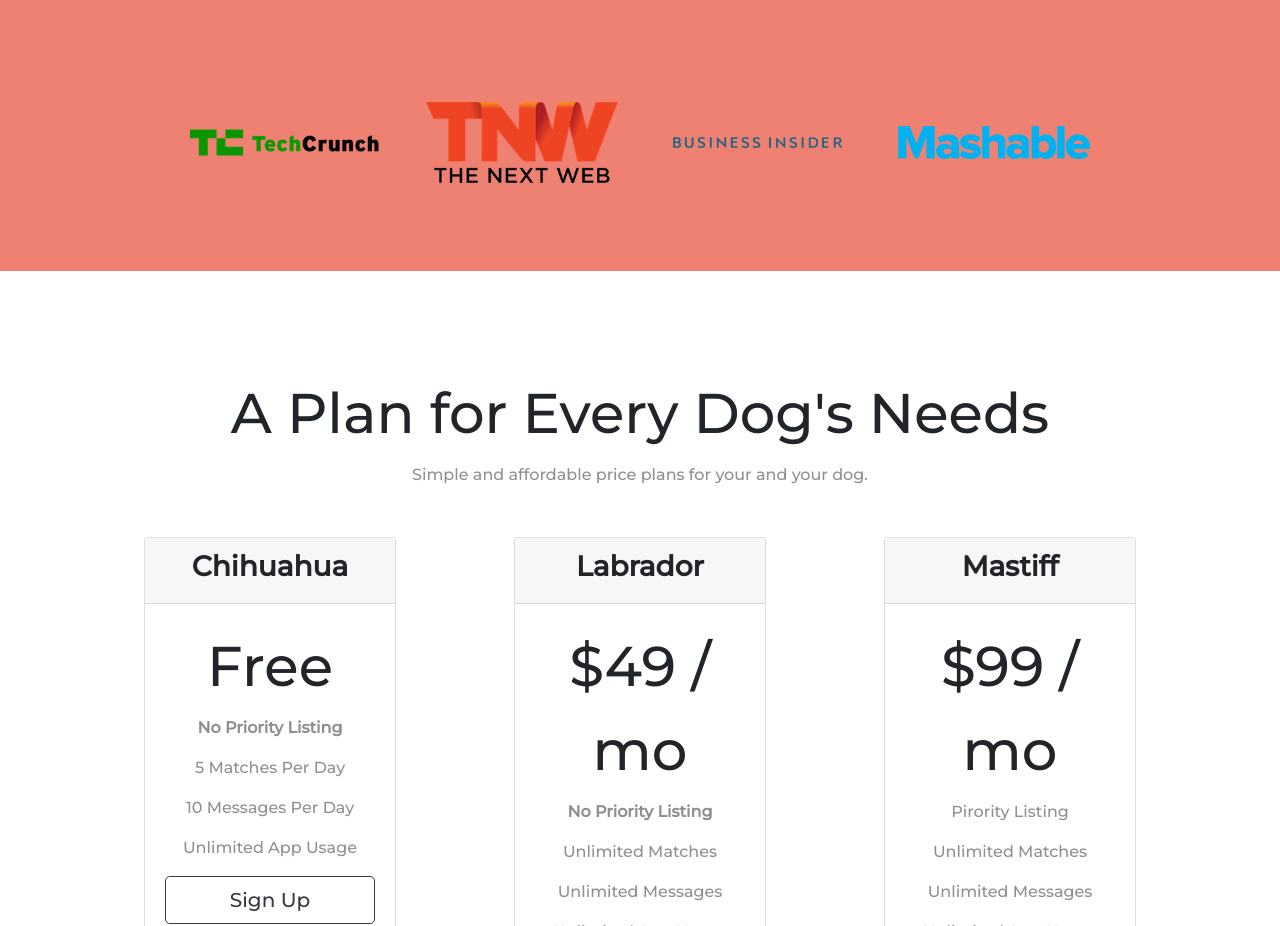
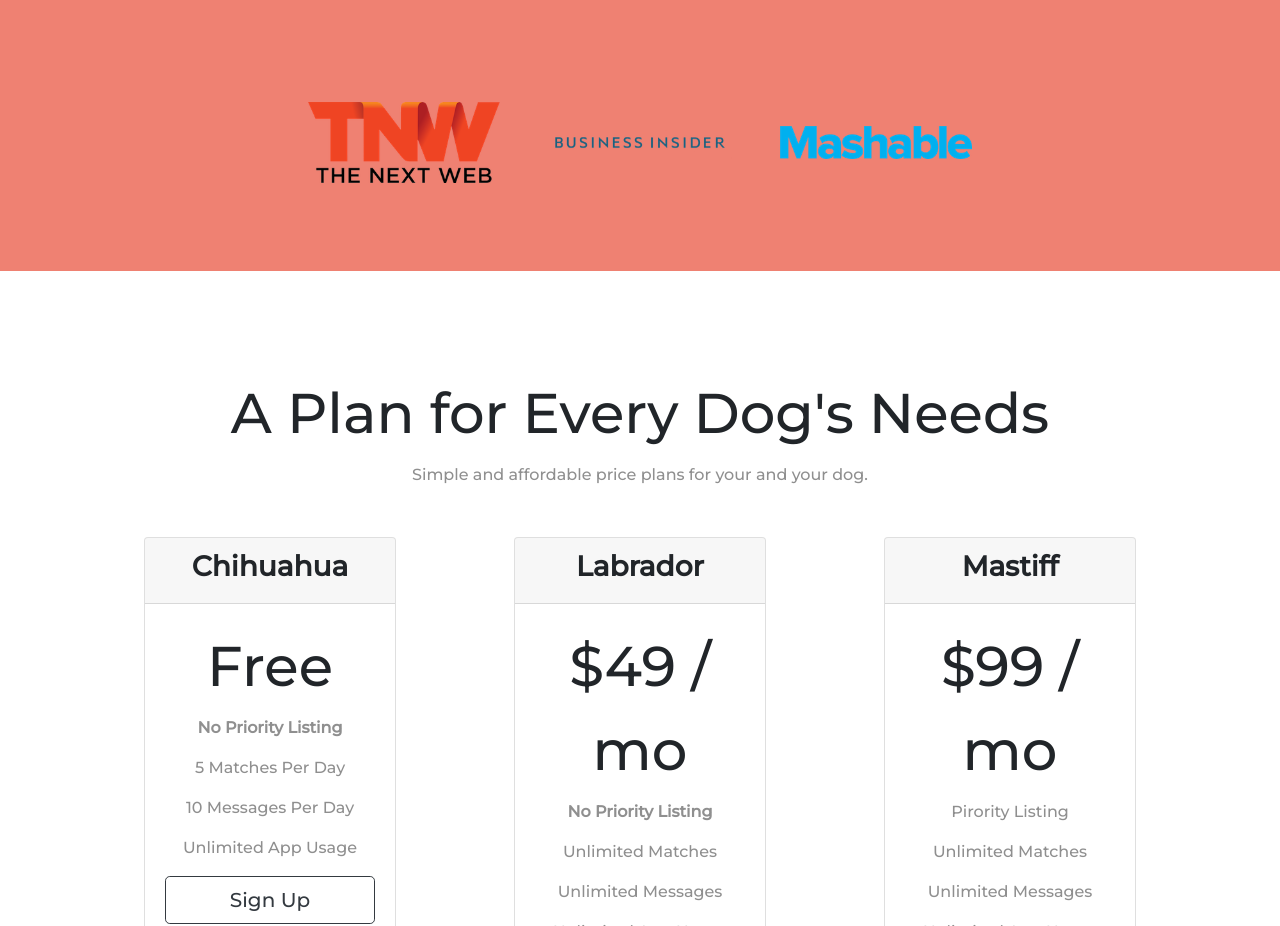
Before and after one commit to georgeiniesta/tindog, a plain HTML site: page index.html in a window 1280 px wide. Shown: the part 1600-2526 px from the top of the page. Drawn offline with nearby package versions, Linux system fonts and the light colour scheme.

Commit message:
Add files via upload

```diff
--- a/index.html
+++ b/index.html
@@ -126,7 +126,7 @@
   <!-- Press -->
 
   <section id="press">
-    <img class="press_logo" src="images/techCrunch.png" alt="tc-logo">
+    <!-- <img class="press_logo" src="images/techCrunch.png" alt="tc-logo"> -->
     <img class="press_logo" src="images/tnw.png" alt="tnw-logo">
     <img class="press_logo" src="images/bizinsider.png" alt="biz-insider-logo">
     <img class="press_logo" src="images/mashable.png" alt="mashable-logo">
```
